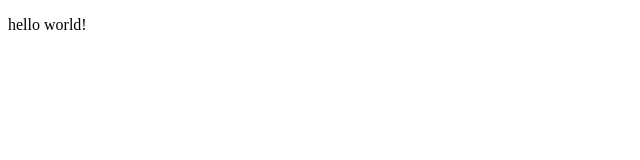
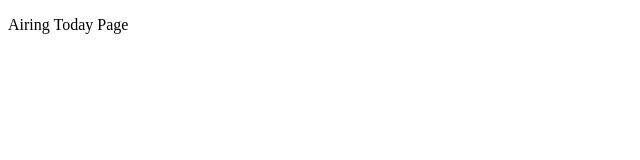
Before and after one commit to FerGuevaraM95/tv-shows-app, a React (Create React App) app: page /airing-today in a window 1280 px wide. Shown: the top 160 px of the page, without its empty margins (0-640 px from the left). Built offline with nearby package versions, Linux system fonts and the light colour scheme.

Commit message:
(Add): Router pages

```diff
--- a/package.json
+++ b/package.json
@@ -8,6 +8,7 @@
     "@testing-library/user-event": "^12.1.10",
     "react": "^17.0.1",
     "react-dom": "^17.0.1",
+    "react-router-dom": "^5.2.0",
     "react-scripts": "4.0.2",
     "web-vitals": "^1.0.1"
   },
--- a/src/App.js
+++ b/src/App.js
@@ -1,7 +1,9 @@
+import { AppRouter } from "./router/AppRouter";
+
 function App() {
   return (
     <div>
-      <p>hello world!</p>
+      <AppRouter />
     </div>
   );
 }
--- /dev/null
+++ b/src/pages/AiringTodayPage/index.js
@@ -0,0 +1,9 @@
+import React from 'react'
+
+export const AiringTodayPage = () => {
+  return (
+    <div>
+      <p>Airing Today Page</p>
+    </div>
+  )
+}
--- /dev/null
+++ b/src/pages/DetailPage/index.js
@@ -0,0 +1,7 @@
+export const DetailPage = () => {
+  return (
+    <div>
+      <p>Detail Page</p>
+    </div>
+  );
+};
--- /dev/null
+++ b/src/pages/PopularPage/index.js
@@ -0,0 +1,7 @@
+export const PopularPage = () => {
+  return (
+    <div>
+      <p>Popular Page</p>
+    </div>
+  );
+};
--- /dev/null
+++ b/src/pages/TopRatedPage/index.js
@@ -0,0 +1,7 @@
+export const TopRatedPage = () => {
+  return (
+    <div>
+      <p>Top Rated Page</p>
+    </div>
+  );
+};
--- /dev/null
+++ b/src/router/AppRouter.js
@@ -0,0 +1,23 @@
+import {
+  BrowserRouter as Router,
+  Switch,
+  Route,
+  Redirect,
+} from "react-router-dom";
+
+import { HomeRouter } from "./HomeRouter";
+import { DetailPage } from "../pages/DetailPage";
+
+export const AppRouter = () => {
+  return (
+    <Router>
+      <div>
+        <Switch>
+          <Route exact path="/detail" component={DetailPage} />
+          <Route path="/" component={HomeRouter} />
+          <Redirect to="/" />
+        </Switch>
+      </div>
+    </Router>
+  );
+};
--- /dev/null
+++ b/src/router/HomeRouter.js
@@ -0,0 +1,19 @@
+import { Redirect, Route, Switch } from "react-router-dom";
+
+import { PopularPage } from "../pages/PopularPage";
+import { TopRatedPage } from "../pages/TopRatedPage";
+import { AiringTodayPage } from "../pages/AiringTodayPage";
+
+export const HomeRouter = () => {
+  return (
+    <div>
+      <Switch>
+        <Route exact path="/popular" component={PopularPage} />
+        <Route exact path="/top-rated" component={TopRatedPage} />
+        <Route exact path="/airing-today" component={AiringTodayPage} />
+
+        <Redirect to="/popular" />
+      </Switch>
+    </div>
+  );
+};
```
Also changed, not shown: 1 other file (tests, documents, lock files or other folders).
